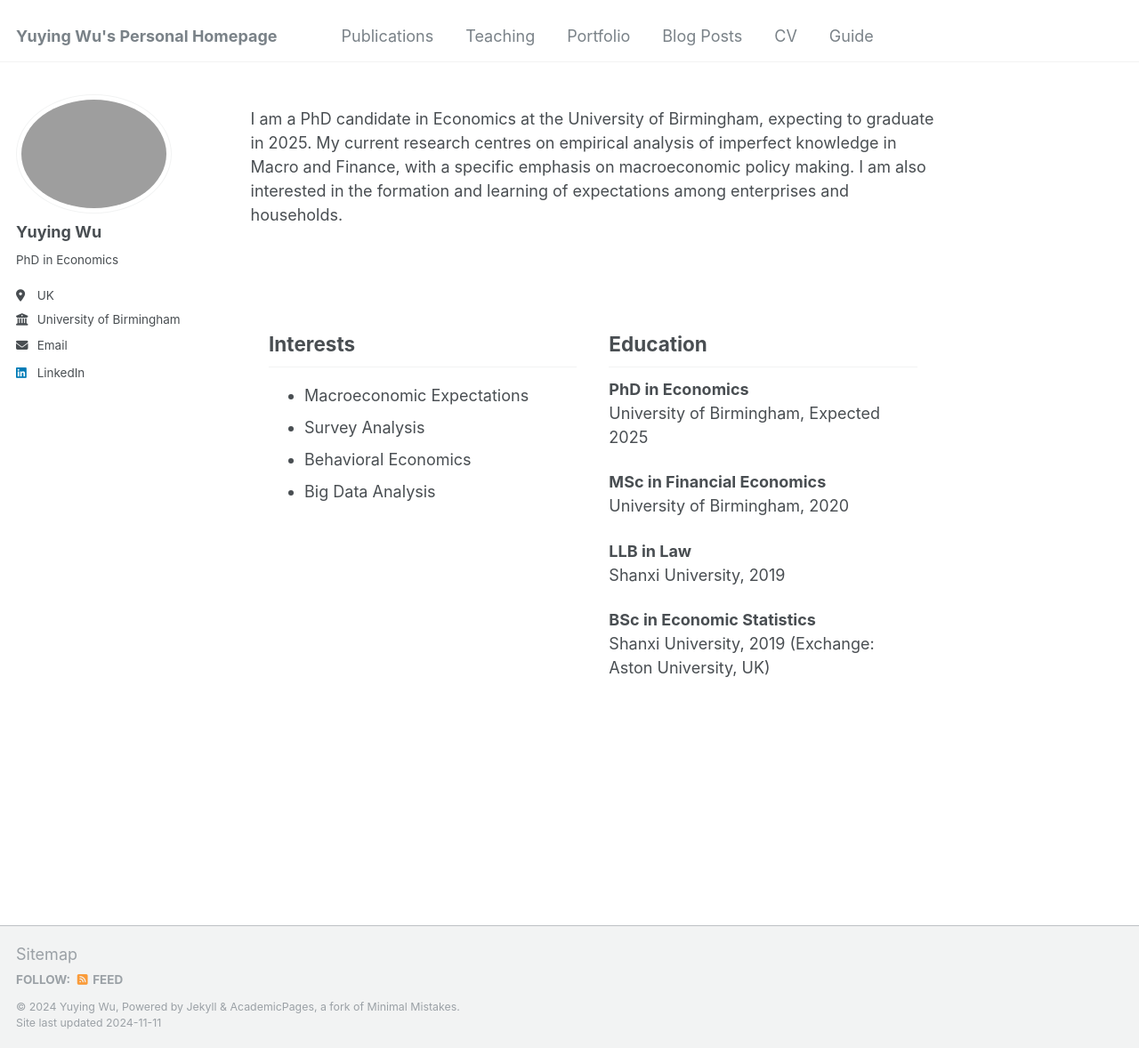
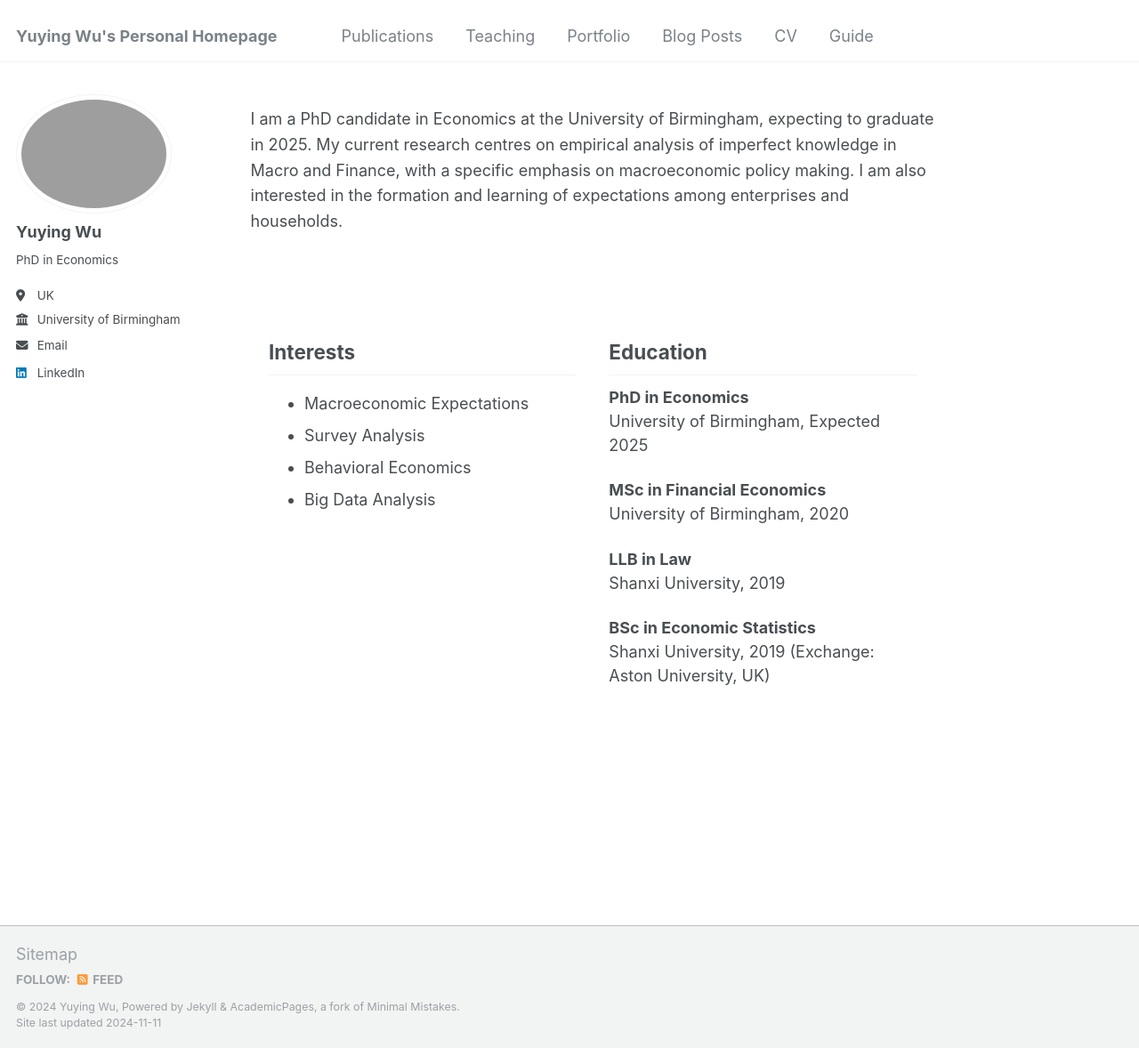
Before and after one commit to YUYINGWU-AURORA/yuying, a Jekyll site: the page built from _pages/about.md, in a window 1280 px wide and 1178 px high. Shown: the whole window at 89% size. Built offline with Jekyll 4.4.1, drawn with Linux system fonts in a browser that asks for light colours.

Commit message:
Update about.md

```diff
--- a/_pages/about.md
+++ b/_pages/about.md
@@ -7,7 +7,9 @@ redirect_from:
   - /about.html
 ---
 
-I am a PhD candidate in Economics at the University of Birmingham, expecting to graduate in 2025. My current research centres on empirical analysis of imperfect knowledge in Macro and Finance, with a specific emphasis on macroeconomic policy making. I am also interested in the formation and learning of expectations among enterprises and households.
+<p style="line-height: 1.6;">
+    I am a PhD candidate in Economics at the University of Birmingham, expecting to graduate in 2025. My current research centres on empirical analysis of imperfect knowledge in Macro and Finance, with a specific emphasis on macroeconomic policy making. I am also interested in the formation and learning of expectations among enterprises and households.
+</p>
 
 <div style="display: flex; justify-content: center; gap: 2rem; padding-top: 50px;">
   <!-- Left Column: Interests -->
```
